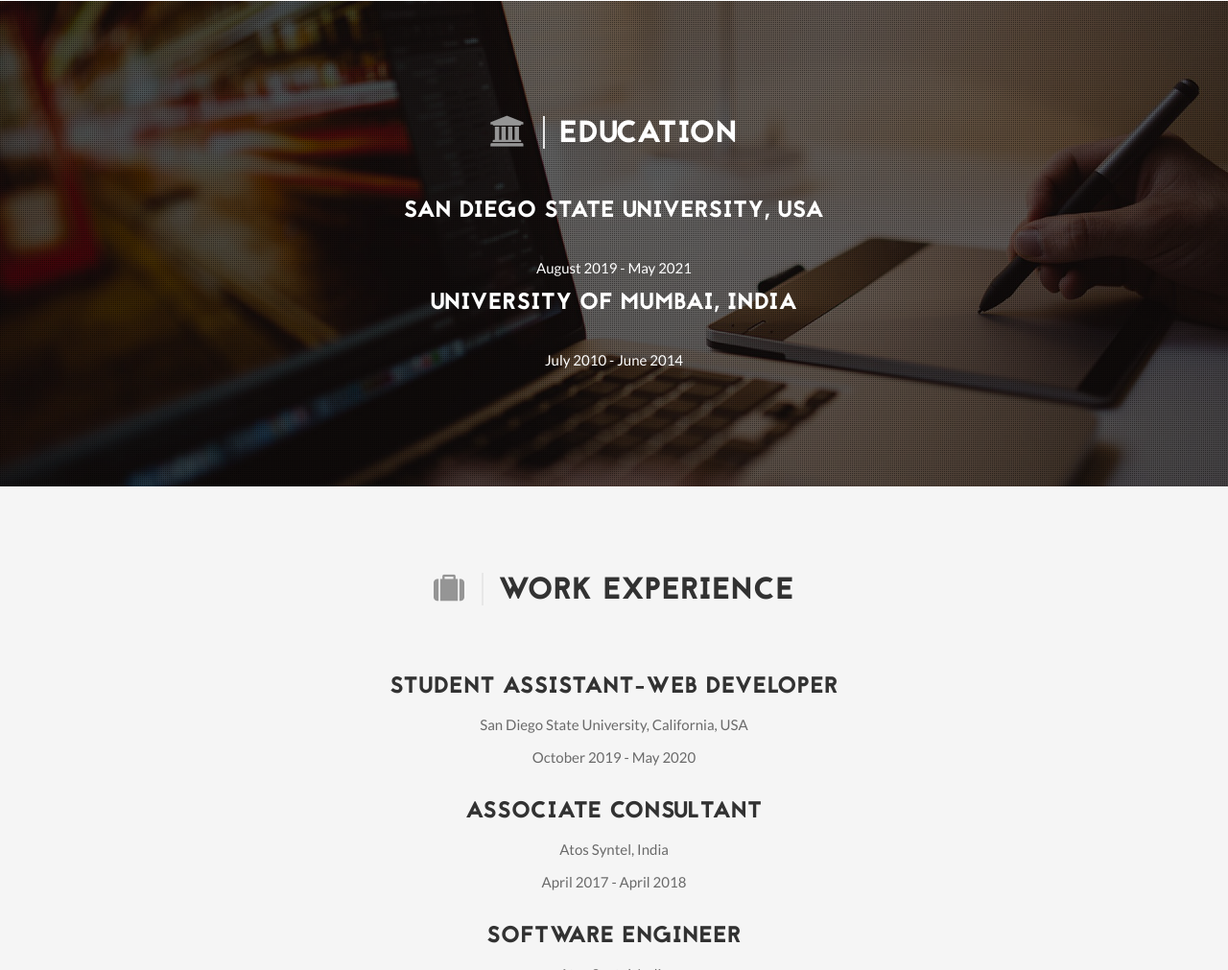
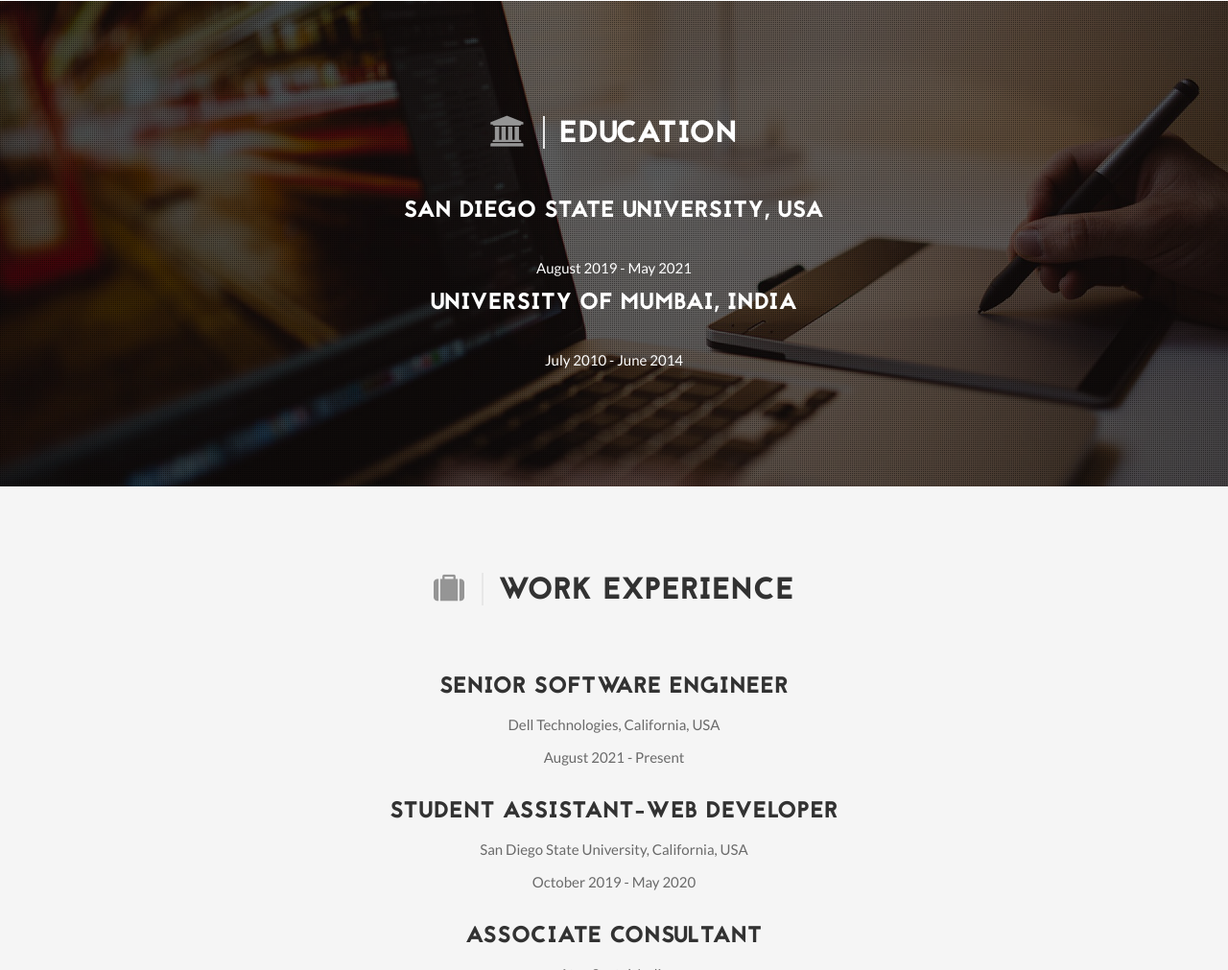
Before and after one commit to VaidehiM-sys/VaidehiM-sys.github.io, a plain HTML site: page index.html in a window 1280 px wide. Shown: the part 1483-2494 px from the top of the page at 96% size. Drawn offline with Linux system fonts and the light colour scheme.

Commit message:
Index updated

```diff
--- a/index.html
+++ b/index.html
@@ -144,7 +144,7 @@
 					<div class="col-md-6 ts-padding about-message" style="height: 480px;">
 						<p>
 						<h3>Vaidehi Mungekar</h3>
-						I am an enthusiastic professional with more than 3 years of work experience as a
+						I am an enthusiastic professional with around 4 years of work experience as a
 						Software Engineer.
 						Complete understanding of software development lifecycle from design,
 						implementation,
@@ -225,6 +225,19 @@
 					</div>
 				</div><!-- Title row end -->
 				<div class="container">
+					<div class="row">
+						<!-- plan start -->
+						<div class="col-md-12 text-center wow fadeInUp" data-wow-delay="0.4s">
+							<div>
+								<span>
+									<h3>Senior Software Engineer</h3>
+									<p>Dell Technologies, California, USA</p>
+									<p>August 2021 - Present</p>
+								</span>
+							</div>
+						</div><!-- plan end -->
+					</div>
+					<!--/ Content row end -->
 					<div class="row">
 						<!-- plan start -->
 						<div class="col-md-12 text-center wow fadeInUp" data-wow-delay="0.4s">
```
